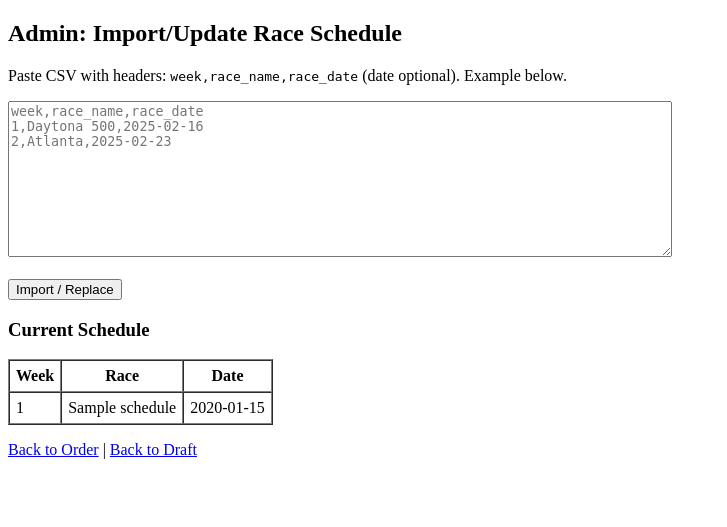
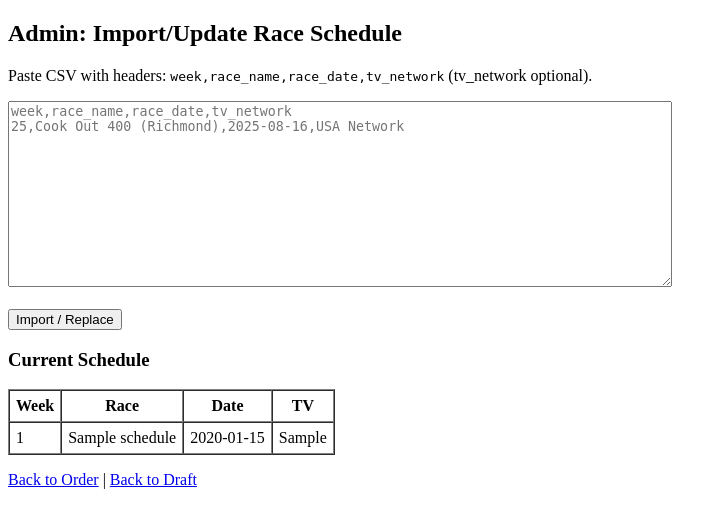
Before and after one commit to flutieman07/nascar-picks-app, a Flask app: page /admin_schedule in a window 1280 px wide. Shown: the top 527 px of the page, without its empty margins (0-727 px from the left). Run offline with Flask 3, Linux system fonts and the light colour scheme; the visitor is signed in with stand-in values (Sample User, id 1); tables that the repository leaves empty hold one stand-in row (values such as "Sample post").

Commit message:
Add files via upload

```diff
--- a/app.py
+++ b/app.py
@@ -68,7 +68,8 @@ def init_db():
     c.execute("""CREATE TABLE IF NOT EXISTS schedule (
         week INTEGER PRIMARY KEY,
         race_name TEXT NOT NULL,
-        race_date TEXT
+        race_date TEXT,
+        tv_network TEXT
     )""")
     c.execute("INSERT OR IGNORE INTO meta (key,value) VALUES ('current_week',1)")
     conn.commit(); conn.close()
@@ -148,21 +149,21 @@ def advance_week():
 
 def get_schedule_entry(week:int):
     conn=get_conn(); c=conn.cursor()
-    c.execute("SELECT race_name, race_date FROM schedule WHERE week=?", (week,))
+    c.execute("SELECT race_name, race_date, tv_network FROM schedule WHERE week=?", (week,))
     r=c.fetchone(); conn.close()
     if not r: return None
-    return {"race_name": r[0], "race_date": r[1]}
+    return {"race_name": r[0], "race_date": r[1], "tv_network": r[2]}
 
 def list_schedule():
     conn=get_conn(); c=conn.cursor()
-    c.execute("SELECT week, race_name, COALESCE(race_date,'') FROM schedule ORDER BY week")
-    rows=[{"week":r[0], "race_name":r[1], "race_date":r[2]} for r in c.fetchall()]
+    c.execute("SELECT week, race_name, COALESCE(race_date,''), COALESCE(tv_network,'') FROM schedule ORDER BY week")
+    rows=[{"week":r[0], "race_name":r[1], "race_date":r[2], "tv_network":r[3]} for r in c.fetchall()]
     conn.close(); return rows
 
 def upsert_schedule(rows):
     conn=get_conn(); c=conn.cursor()
-    for wk, name, date in rows:
-        c.execute("REPLACE INTO schedule (week, race_name, race_date) VALUES (?,?,?)", (wk, name, date))
+    for wk, name, date, tv in rows:
+        c.execute("REPLACE INTO schedule (week, race_name, race_date, tv_network) VALUES (?,?,?,?)", (wk, name, date, tv))
     conn.commit(); conn.close()
 
 # --- Draft helpers ---
@@ -328,18 +329,19 @@ def admin_schedule():
     if request.method=="POST":
         csv_text = request.form.get("csv_text","").strip()
         if not csv_text:
-            message="Please paste CSV with columns: week,race_name,race_date"
+            message="Please paste CSV with headers: week,race_name,race_date,tv_network (tv_network optional)."
         else:
             try:
                 reader = csv.DictReader(StringIO(csv_text))
                 rows=[]
                 for row in reader:
-                    wk = int(row.get("week","").strip())
-                    name = row.get("race_name","").strip()
-                    date = row.get("race_date","").strip() if row.get("race_date") else None
+                    wk = int((row.get("week","") or "").strip())
+                    name = (row.get("race_name","") or "").strip()
+                    date = (row.get("race_date","") or "").strip() or None
+                    tv = (row.get("tv_network","") or "").strip() or None
                     if not wk or not name:
                         raise ValueError("Missing week or race_name")
-                    rows.append((wk, name, date))
+                    rows.append((wk, name, date, tv))
                 upsert_schedule(rows)
                 message=f"Imported {len(rows)} schedule entries."
             except Exception as e:
@@ -438,7 +440,6 @@ def draft():
                            username=username, is_my_turn=is_my_turn, on_the_clock=on_the_clock,
                            sched=sched, schedule_list=schedule_list, current_week=week, rounds_total=ROUNDS_TOTAL)
 
-# JSON state for tally/grid/available
 @app.route("/draft_state")
 def draft_state():
     week_param = request.args.get("week","").strip()
--- a/templates/admin_order.html
+++ b/templates/admin_order.html
@@ -1,6 +1,6 @@
 <!DOCTYPE html>
 <html><head><title>Admin - Set Draft Order</title></head><body>
-<h2>Admin: Set Draft Order for Week {{ week }}{% if sched %} — {{ sched.race_name }}{% if sched.race_date %} ({{ sched.race_date }}){% endif %}{% endif %}</h2>
+<h2>Admin: Set Draft Order for Week {{ week }}{% if sched %} — {{ sched.race_name }}{% if sched.race_date %} ({{ sched.race_date }}){% endif %}{% if sched and sched.tv_network %} — {{ sched.tv_network }}{% endif %}</h2>
 <p>Enter a comma-separated list of usernames in the exact order you want (snake order happens automatically each round).</p>
 <p><strong>Valid users:</strong> {{ valid|join(", ") }}</p>
 <form method="post">
--- a/templates/admin_schedule.html
+++ b/templates/admin_schedule.html
@@ -1,19 +1,19 @@
 <!DOCTYPE html>
 <html><head><title>Admin - Schedule</title></head><body>
 <h2>Admin: Import/Update Race Schedule</h2>
-<p>Paste CSV with headers: <code>week,race_name,race_date</code> (date optional). Example below.</p>
+<p>Paste CSV with headers: <code>week,race_name,race_date,tv_network</code> (tv_network optional).</p>
 {% if message %}<p><strong>{{ message }}</strong></p>{% endif %}
 <form method="post">
-  <textarea name="csv_text" rows="10" cols="80" placeholder="week,race_name,race_date&#10;1,Daytona 500,2025-02-16&#10;2,Atlanta,2025-02-23"></textarea><br><br>
+  <textarea name="csv_text" rows="12" cols="80" placeholder="week,race_name,race_date,tv_network&#10;25,Cook Out 400 (Richmond),2025-08-16,USA Network"></textarea><br><br>
   <button type="submit">Import / Replace</button>
 </form>
 <h3>Current Schedule</h3>
 {% if schedule %}
 <table border="1" cellpadding="6" cellspacing="0">
-<thead><tr><th>Week</th><th>Race</th><th>Date</th></tr></thead>
+<thead><tr><th>Week</th><th>Race</th><th>Date</th><th>TV</th></tr></thead>
 <tbody>
 {% for s in schedule %}
-  <tr><td>{{ s.week }}</td><td>{{ s.race_name }}</td><td>{{ s.race_date }}</td></tr>
+  <tr><td>{{ s.week }}</td><td>{{ s.race_name }}</td><td>{{ s.race_date }}</td><td>{{ s.tv_network }}</td></tr>
 {% endfor %}
 </tbody>
 </table>
--- a/templates/all_picks.html
+++ b/templates/all_picks.html
@@ -1,6 +1,6 @@
 <!DOCTYPE html>
 <html><head><title>All Picks</title></head><body>
-<h2>All Picks (Grouped by User) — Week {{ week }}{% if sched %} — {{ sched.race_name }}{% if sched.race_date %} ({{ sched.race_date }}){% endif %}{% endif %}</h2>
+<h2>All Picks (Grouped by User) — Week {{ week }}{% if sched %} — {{ sched.race_name }}{% if sched.race_date %} ({{ sched.race_date }}){% endif %}{% if sched and sched.tv_network %} — {{ sched.tv_network }}{% endif %}</h2>
 <form method="get" action="/all_picks" style="margin-bottom:1rem;">
   Week:
   <select name="week">
--- a/templates/draft.html
+++ b/templates/draft.html
@@ -46,8 +46,8 @@
         const otcEl = document.getElementById('onTheClock');
         if (otcEl) otcEl.textContent = data.on_the_clock;
 
-        // Turn alert
-        if (data.on_the_clock !== lastOnTheClock) {
+        // Turn alert only while draft is active
+        if (data.status === 'active' && data.on_the_clock !== lastOnTheClock) {
           if (data.on_the_clock === USERNAME) { playBeep(); flashScreen(); }
           lastOnTheClock = data.on_the_clock;
         }
@@ -122,7 +122,7 @@
   <select id="week" name="week">
     {% for s in schedule_list %}
       <option value="{{ s.week }}" {% if s.week == current_week %}selected{% endif %}>
-        Week {{ s.week }} — {{ s.race_name }}{% if s.race_date %} ({{ s.race_date }}){% endif %}
+        Week {{ s.week }} — {{ s.race_name }}{% if s.race_date %} ({{ s.race_date }}){% endif %}{% if s.tv_network %} — {{ s.tv_network }}{% endif %}
       </option>
     {% endfor %}
   </select>
--- a/templates/picks.html
+++ b/templates/picks.html
@@ -1,6 +1,6 @@
 <!DOCTYPE html>
 <html><head><title>Picks - Week {{ week }}</title></head><body>
-<h2>Picks for Week {{ week }}{% if sched %} — {{ sched.race_name }}{% if sched.rate_date %} ({{ sched.race_date }}){% endif %}{% endif %}</h2>
+<h2>Picks for Week {{ week }}{% if sched %} — {{ sched.race_name }}{% if sched.race_date %} ({{ sched.race_date }}){% endif %}{% if sched and sched.tv_network %} — {{ sched.tv_network }}{% endif %}</h2>
 <form method="get" action="/picks" style="margin-bottom:1rem;">
   View week: <input type="number" name="week" min="1" value="{{ week }}">
   <button type="submit">Go</button>
--- a/templates/schedule.html
+++ b/templates/schedule.html
@@ -3,13 +3,14 @@
 <h2>Race Schedule</h2>
 {% if schedule and schedule|length > 0 %}
 <table border="1" cellpadding="6" cellspacing="0">
-  <thead><tr><th>Week</th><th>Race</th><th>Date</th></tr></thead>
+  <thead><tr><th>Week</th><th>Race</th><th>Date</th><th>TV</th></tr></thead>
   <tbody>
     {% for s in schedule %}
       <tr>
         <td>{{ s.week }}</td>
         <td>{{ s.race_name }}</td>
         <td>{{ s.race_date }}</td>
+        <td>{{ s.tv_network }}</td>
       </tr>
     {% endfor %}
   </tbody>
```
